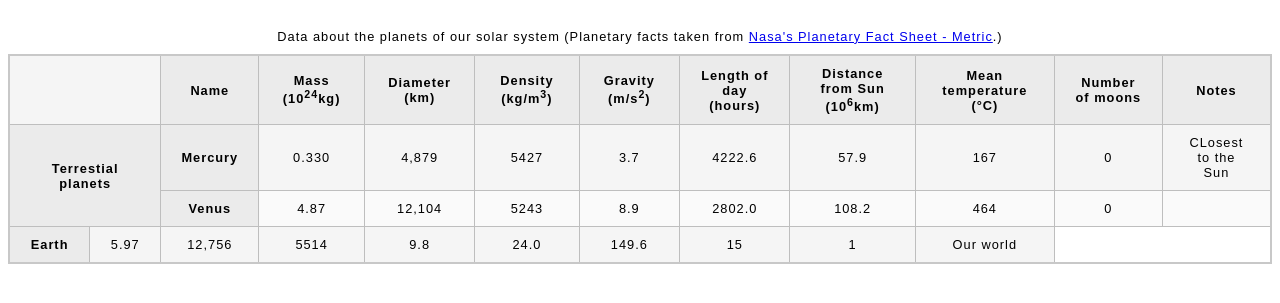
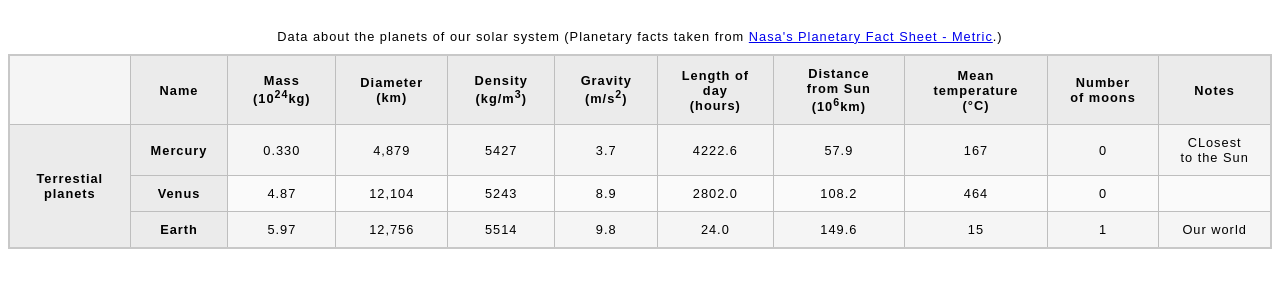
Before and after one commit to johnravendev/html-assessment-structuring-planet-data, a plain HTML site: page index.html in a window 1280 px wide. Shown: the part 61-364 px from the top of the page. Drawn offline with Linux system fonts and the light colour scheme.

Commit message:
Rowspan attribute changed from "2" to "4"

```diff
--- a/index.html
+++ b/index.html
@@ -42,7 +42,7 @@
             </thead>
             <tbody>
                 <tr>
-                    <th colspan="2" rowspan="2">Terrestial planets</th>
+                    <th colspan="2" rowspan="4">Terrestial planets</th>
                     <th>Mercury</th>
                     <td>0.330</td>
                     <td>4,879</td>
```
